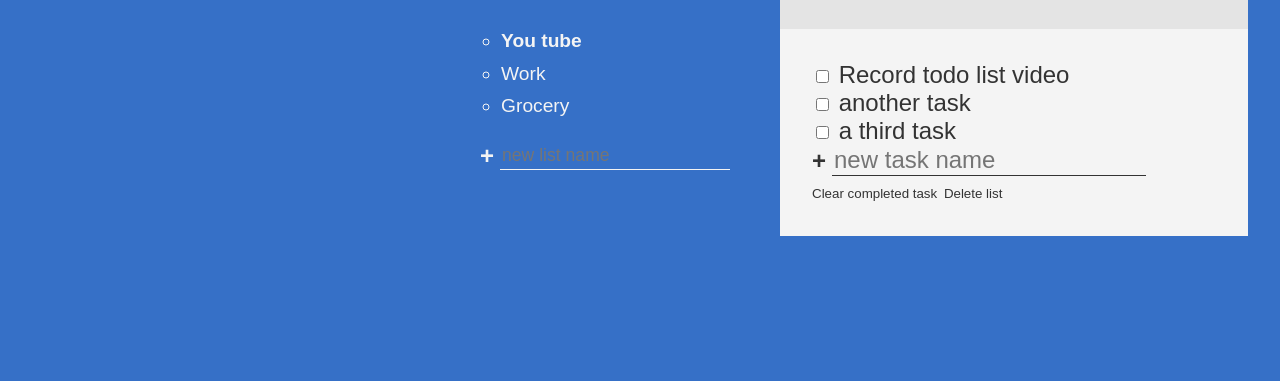
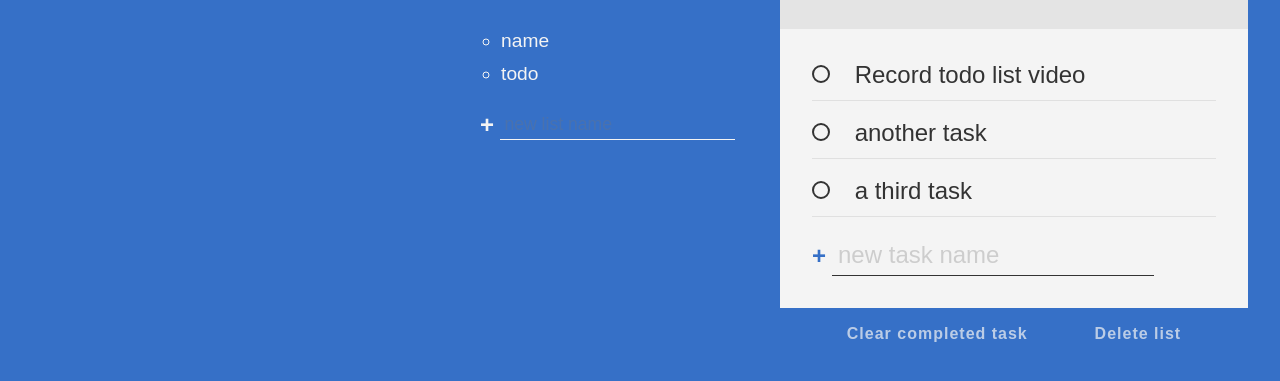
Before and after one commit to DevBrad/todo-list-Vanilla-Js, a plain HTML site: page index.html in a window 1280 px wide. Shown: the part 241-622 px from the top of the page. Drawn offline with Linux system fonts and the light colour scheme.

Commit message:
adding js

```diff
--- a/index.html
+++ b/index.html
@@ -11,10 +11,10 @@
 
     <div class="all-tasks">
       <h2 class="task-list-title">My lists</h2>
-      <ul class="task-list">
-        <li class="list-name active-list">You tube</li>
+      <ul class="task-list" data-lists>
+        <!-- <li class="list-name active-list">You tube</li>
         <li class="list-name">Work</li>
-        <li class="list-name">Grocery</li>
+        <li class="list-name">Grocery</li> -->
       </ul>
 
       <form action="#">
@@ -79,5 +79,6 @@
         </div>
       </div>
     </div>
+    <script src="script.js"></script>
   </body>
 </html>
--- /dev/null
+++ b/script.js
@@ -0,0 +1,18 @@
+const listsContainer = document.querySelector("[data-lists]");
+
+let lists = ["name", "todo"];
+
+function render() {
+  clearElement(listsContainer);
+  lists.forEach((list) => {
+    console.log(list);
+    const listElement = document.createElement("li");
+    listElement.classList.add("list-name");
+    listElement.innerText = list;
+    listsContainer.appendChild(listElement);
+  });
+}
+
+function clearElement(element) {}
+
+render();
--- a/styles/main.scss
+++ b/styles/main.scss
@@ -83,6 +83,11 @@ form {
   order: 2;
 
   transition: border-bottom 150ms ease-in;
+  padding: 0.25em;
+}
+
+.new::placeholder {
+  opacity: 0.3;
 }
 
 .new:focus {
@@ -90,11 +95,15 @@ form {
 }
 
 .new:focus::placeholder {
-  opacity: 0.2;
+  opacity: 0.15;
 }
 
 .new.list {
   font-size: 1.1rem;
+}
+
+.new.task {
+  margin-bottom: 0;
 }
 
 .active-list {
@@ -132,4 +141,105 @@ form {
 
 .todo-body {
   padding: var(--spacer);
+  position: relative;
 }
+
+.new-task-creator .create {
+  color: var(--clr-primary);
+}
+
+[type="checkbox"] {
+  opacity: 0;
+  position: absolute;
+}
+
+.task label {
+  display: flex-inline;
+  align-items: center;
+  position: relative;
+}
+
+.task {
+  position: relative;
+  margin-bottom: 1.25em;
+}
+
+.task::after {
+  content: "";
+  position: absolute;
+  bottom: -0.5em;
+  right: 0;
+  left: 0;
+  height: 1px;
+  background: currentColor;
+  opacity: 0.1;
+}
+
+.custom-checkbox {
+  --size: 0.75em;
+  display: inline-block;
+  width: var(--size);
+  height: var(--size);
+  margin-right: var(--size);
+  cursor: pointer;
+  border: 2px solid currentColor;
+  border-radius: 50%;
+  transform: scale(1);
+  transition: transform 300ms ease-in-out;
+}
+
+.task:hover .custom-checkbox,
+[type="checkbox"]:focus + label .custom-checkbox {
+  transform: scale(1.2);
+  color: var(--clr-primary);
+}
+
+[type="checkbox"]:checked + label .custom-checkbox {
+  background: var(--clr-primary);
+  border-color: var(--clr-primary);
+  box-shadow: inset 0 0 0 3px white; /*inset  push the shadow into the circle*/
+}
+
+[type="checkbox"]:checked + label {
+  opacity: 0.5;
+}
+
+.task label::after {
+  content: "";
+  position: absolute;
+  left: 1.5em;
+  right: 0;
+  top: 50%;
+  height: 3px;
+  background: currentColor;
+  transform: scaleX(0);
+  transform-origin: right; /*the line starts from left*/
+  transition: transform 200ms ease-in-out;
+}
+
+[type="checkbox"]:checked + label::after {
+  transform: scaleX(1);
+  transform-origin: left;
+}
+
+.delete-stuff {
+  display: flex;
+  justify-content: space-evenly;
+  position: absolute;
+  width: 100%;
+  left: 0;
+  bottom: -35px;
+  color: var(--clr-light);
+}
+
+.btn.delete {
+  font-weight: 700;
+  letter-spacing: 1px;
+  opacity: 0.7;
+  font-size: 1rem;
+  transition: color 200ms; /*ease-in it's by default*/
+}
+
+.btn.delete:hover {
+  color: var(--clr-warning);
+}
```
Also changed, not shown: styles/main.css, 1 other file.
